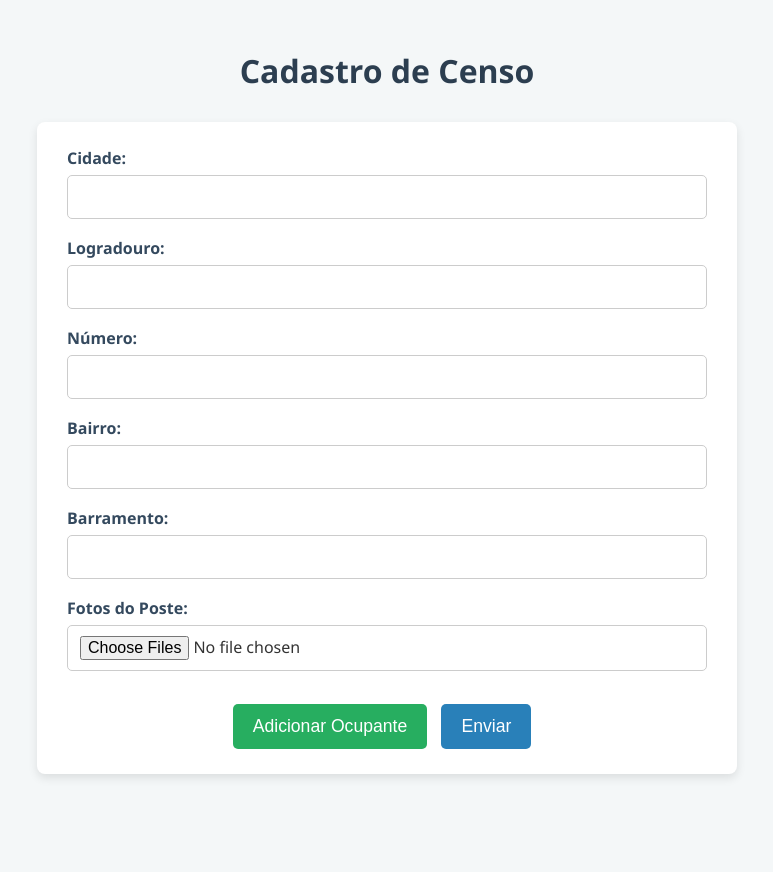
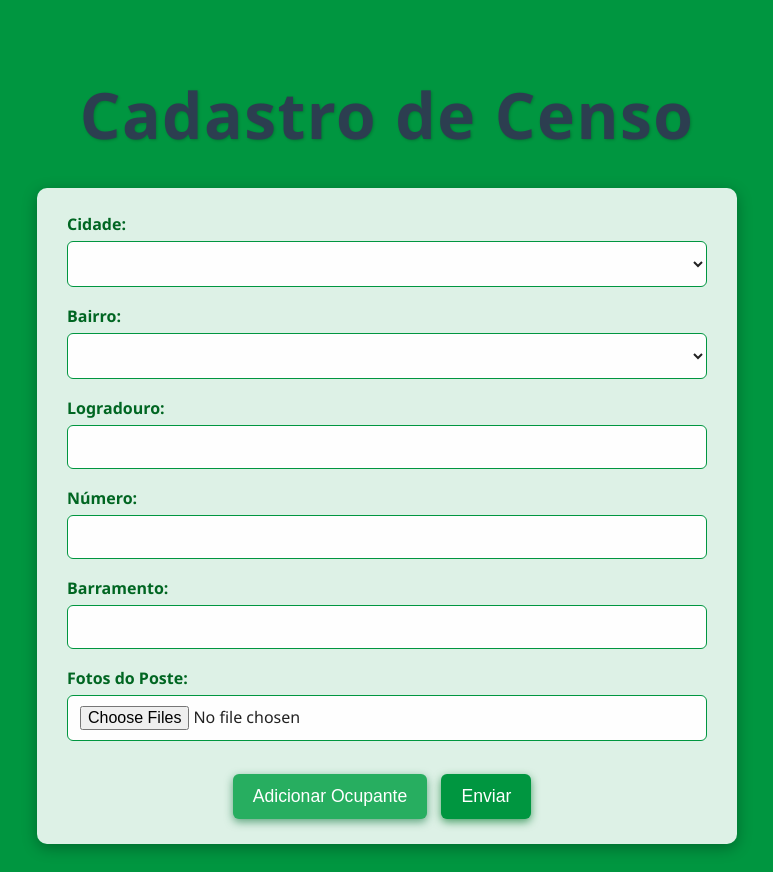
Before and after one commit to RafaelVirginio1805/app-fiscal-, a Flask app: template templates/form.html in a window 1280 px wide. Shown: the whole page, without its empty margins (253-1026 px from the left). Before the commit the page ends 778 px from the top, so only its background shows below. Run offline with Flask 3, Linux system fonts and the light colour scheme; the template is opened without the code that fills it: most values are stand-ins (such as "Sample title", 1, 10 or a date in 2020); lists and menus that the app fills with data are empty.

Commit message:
Update form.html
ALTERAÇÃO DE HTML

```diff
--- a/templates/form.html
+++ b/templates/form.html
@@ -11,31 +11,37 @@
 
         body {
             font-family: 'Segoe UI', Tahoma, Geneva, Verdana, sans-serif;
-            background: #f4f7f8;
+            background-color: #009640;
             padding: 20px;
-            color: #333;
+            color: #fff;
+            min-height: 100vh;
         }
 
         h1 {
             text-align: center;
             margin-bottom: 30px;
             color: #2c3e50;
+            font-size: clamp(2.5rem, 5vw, 4rem);
+            font-weight: 700;
+            text-shadow: 1px 1px 3px rgba(0,0,0,0.2);
+            letter-spacing: 1.5px;
         }
 
         form {
-            background: #fff;
+            background: #ffffffdd;
             max-width: 700px;
             margin: auto;
             padding: 25px 30px;
-            border-radius: 8px;
-            box-shadow: 0 4px 10px rgba(0,0,0,0.1);
+            border-radius: 10px;
+            box-shadow: 0 4px 15px rgba(0,0,0,0.3);
+            color: #222;
         }
 
         label {
             display: block;
             margin-bottom: 6px;
             font-weight: 600;
-            color: #34495e;
+            color: #006622;
         }
 
         input[type="text"],
@@ -44,53 +50,80 @@
             width: 100%;
             padding: 10px 12px;
             margin-bottom: 18px;
-            border: 1.8px solid #ccc;
-            border-radius: 5px;
-            transition: border-color 0.3s ease;
+            border: 1.8px solid #009640;
+            border-radius: 6px;
+            transition: border-color 0.3s ease, box-shadow 0.3s ease;
             font-size: 1rem;
             font-family: inherit;
+            background-color: #fefefe;
+            color: #222;
         }
 
         input[type="text"]:focus,
         input[type="file"]:focus,
         select:focus {
-            border-color: #2980b9;
+            border-color: #006622;
             outline: none;
-            box-shadow: 0 0 6px #2980b9a0;
+            box-shadow: 0 0 8px #007f32aa;
+            background-color: #fff;
         }
 
         button {
             cursor: pointer;
-            background-color: #2980b9;
+            background-color: #009640;
             color: white;
             border: none;
             padding: 12px 20px;
             margin-right: 10px;
             font-size: 1.1rem;
-            border-radius: 5px;
-            transition: background-color 0.3s ease;
+            border-radius: 6px;
+            transition: background-color 0.3s ease, box-shadow 0.3s ease;
             user-select: none;
+            box-shadow: 0 3px 8px #00762aaa;
         }
 
         button:hover {
-            background-color: #1f6391;
+            background-color: #00762a;
+            box-shadow: 0 5px 12px #005a1fdd;
         }
 
         button[type="button"] {
             background-color: #27ae60;
+            box-shadow: 0 3px 8px #1f7f4baa;
         }
 
         button[type="button"]:hover {
             background-color: #1e874b;
+            box-shadow: 0 5px 12px #166837dd;
         }
 
         .ocupante {
-            border: 1.5px solid #d1d8e0;
+            border: 1.5px solid #009640;
             padding: 20px;
             margin-bottom: 25px;
-            border-radius: 7px;
-            background-color: #f9fbfc;
-            box-shadow: 0 1px 4px rgba(0,0,0,0.06);
+            border-radius: 8px;
+            background-color: #e9f5ea;
+            box-shadow: 0 1px 6px rgba(0, 102, 0, 0.15);
+            position: relative;
+            color: #134d13;
+        }
+
+        .ocupante .remover-btn {
+            position: absolute;
+            top: 10px;
+            right: 10px;
+            background-color: #c0392b;
+            color: #fff;
+            padding: 6px 10px;
+            font-size: 0.9rem;
+            border: none;
+            border-radius: 4px;
+            transition: background-color 0.3s ease;
+            cursor: pointer;
+        }
+
+        .ocupante .remover-btn:hover {
+            background-color: #962d22;
         }
 
         .botoes-container {
@@ -99,13 +132,22 @@
         }
     </style>
 
-    <script>
+   <script>
         let count = 0;
+        let tipos = [];
+
         function adicionarOcupante() {
             const container = document.getElementById("ocupantes");
             const div = document.createElement("div");
             div.className = "ocupante";
+            div.setAttribute("data-index", count);
+            div.id = `ocupante_${count}`;
+
+            const tipoOptions = tipos.map(t => `<option value="${t}">${t}</option>`).join("");
+
             div.innerHTML = `
+                <button type="button" class="remover-btn" onclick="removerOcupante(${count})">Remover Ocupante</button>
+
                 <label>Ocupante:</label>
                 <input type="text" name="ocupante_nome_${count}" required>
 
@@ -113,7 +155,10 @@
                 <input type="text" name="nivel_fixacao_${count}" required>
 
                 <label>Tipo Cabo:</label>
-                <input type="text" name="tipo_cabo_${count}" required>
+                <select name="tipo_cabo_${count}" required>
+                    <option value="" disabled selected>Selecione o tipo</option>
+                    ${tipoOptions}
+                </select>
 
                 <label>Equipamento:</label>
                 <input type="text" name="equipamento_${count}" required>
@@ -127,9 +172,17 @@
                 <label>Fotos do Ocupante:</label>
                 <input type="file" name="foto_ocupante_${count}[]" accept="image/*" multiple required>
             `;
+
             container.appendChild(div);
             count++;
             document.getElementById("total_ocupantes").value = count;
+        }
+
+        function removerOcupante(index) {
+            const div = document.getElementById(`ocupante_${index}`);
+            if (div) {
+                div.remove();
+            }
         }
 
         window.onload = () => {
@@ -146,6 +199,31 @@
             } else {
                 alert("Seu navegador não suporta geolocalização.");
             }
+
+            const cidades = {{ cidades|tojson }};
+            tipos = {{ tipos|tojson }};
+
+            const cidadeSelect = document.getElementById("cidade");
+            const bairroSelect = document.getElementById("bairro");
+
+            Object.keys(cidades).forEach(cidade => {
+                const option = document.createElement("option");
+                option.value = cidade;
+                option.text = cidade;
+                cidadeSelect.add(option);
+            });
+
+            cidadeSelect.addEventListener("change", function () {
+                const bairros = cidades[this.value] || [];
+                bairroSelect.innerHTML = "";
+
+                bairros.forEach(bairro => {
+                    const option = document.createElement("option");
+                    option.value = bairro;
+                    option.text = bairro;
+                    bairroSelect.add(option);
+                });
+            });
         };
     </script>
 </head>
@@ -153,16 +231,16 @@
     <h1>Cadastro de Censo</h1>
     <form action="/enviar" method="POST" enctype="multipart/form-data">
         <label for="cidade">Cidade:</label>
-        <input type="text" name="cidade" id="cidade" required>
+        <select name="cidade" id="cidade" required></select>
+
+        <label for="bairro">Bairro:</label>
+        <select name="bairro" id="bairro" required></select>
 
         <label for="logradouro">Logradouro:</label>
         <input type="text" name="logradouro" id="logradouro" required>
 
         <label for="numero">Número:</label>
         <input type="text" name="numero" id="numero" required>
-
-        <label for="bairro">Bairro:</label>
-        <input type="text" name="bairro" id="bairro" required>
 
         <label for="barramento">Barramento:</label>
         <input type="text" name="barramento" id="barramento">
@@ -172,7 +250,6 @@
 
         <input type="hidden" name="latitude" id="latitude">
         <input type="hidden" name="longitude" id="longitude">
-
         <input type="hidden" id="total_ocupantes" name="total_ocupantes" value="0">
 
         <div id="ocupantes"></div>
```
